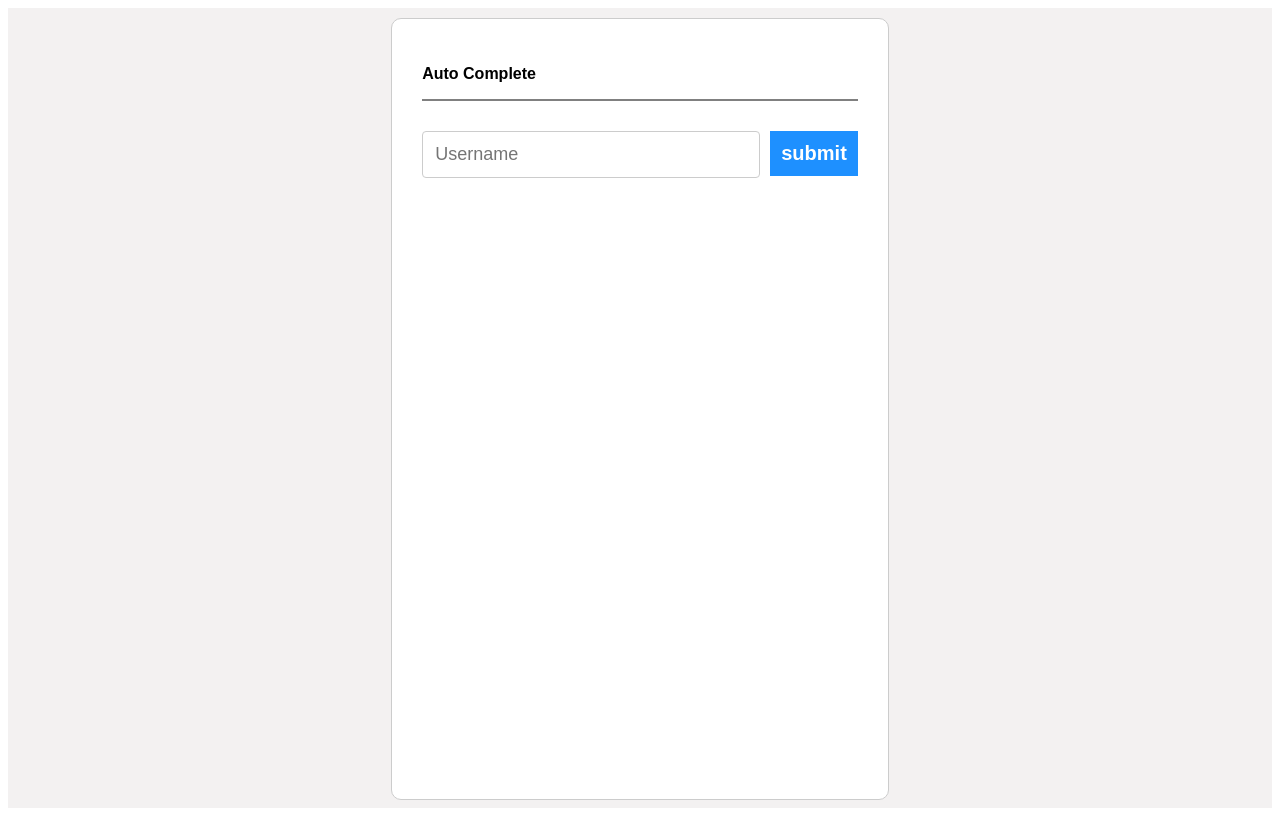
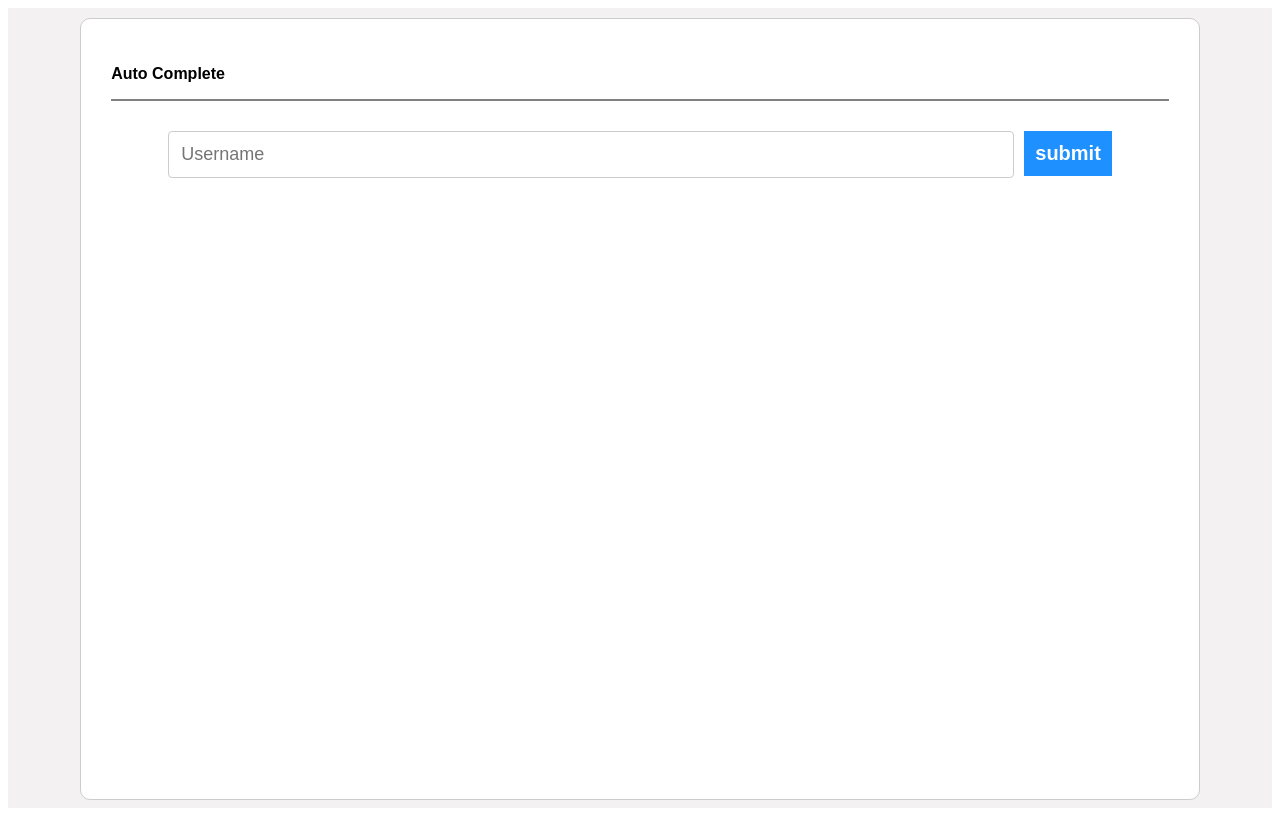
Before and after one commit to farshad161/fakir-challenge, a React (Create React App) app: page / in a window 1280 px wide. Built offline with nearby package versions, Linux system fonts and the light colour scheme; no server answers.

Commit message:
fixing a style

```diff
--- a/src/styles/card.css
+++ b/src/styles/card.css
@@ -7,7 +7,7 @@
   background-color: white;
   padding: 30px;
   height: 90%;
-  margin: auto 30%;
+  margin: auto 5%;
 }
 
 .card .content {
```
